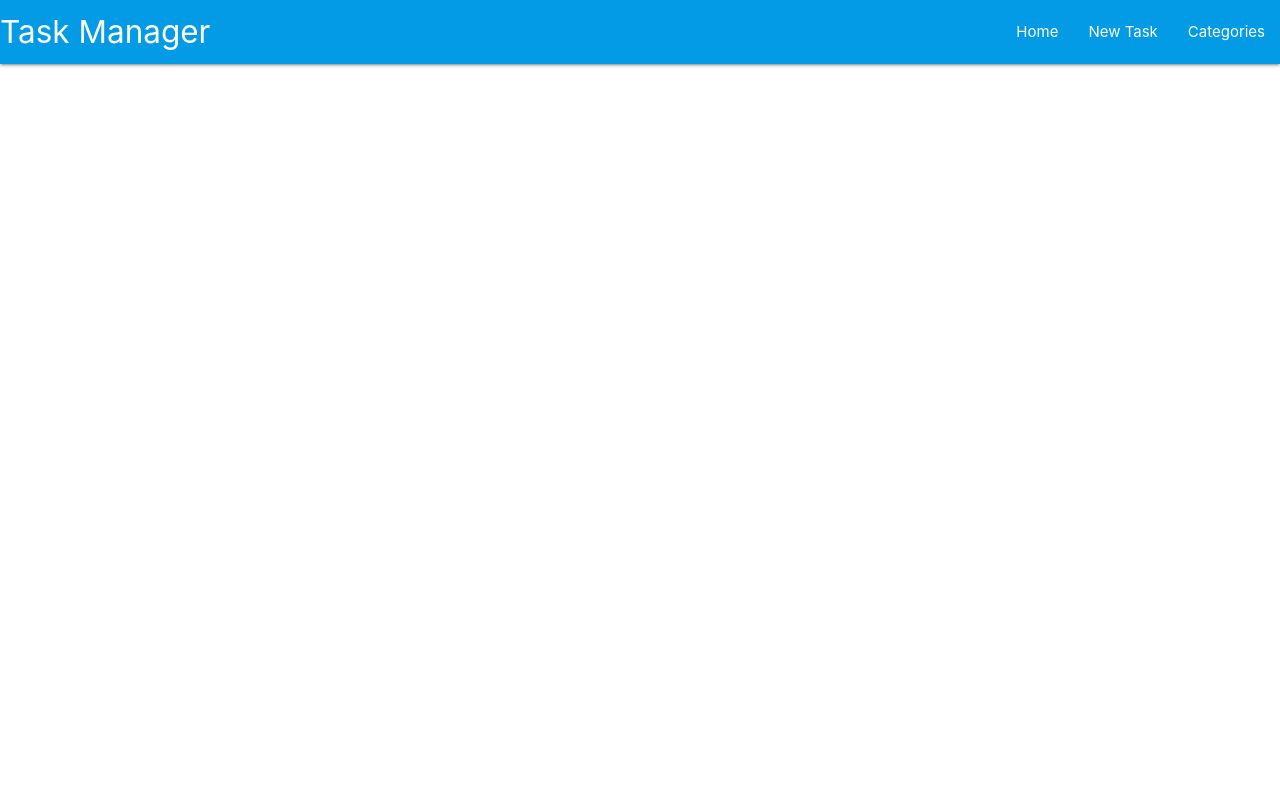
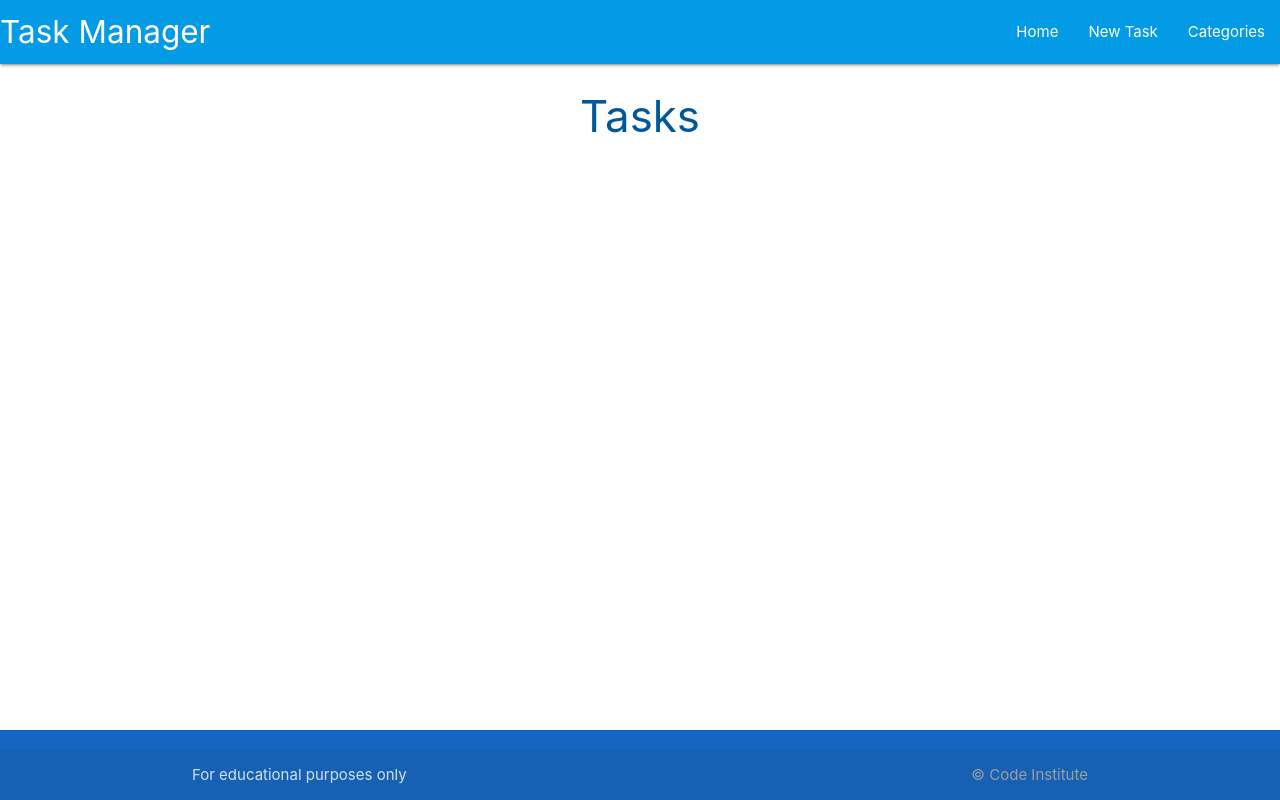
Before and after one commit to Ajn0r/task-manager, a Flask app: page / in a window 1280 px wide. Run offline with Flask 2, Linux system fonts and the light colour scheme.

Commit message:
add tasks.html and nav and footer

```diff
--- a/taskmanager/routes.py
+++ b/taskmanager/routes.py
@@ -5,4 +5,4 @@ from taskmanager.models import Category, Task
 
 @app.route("/")
 def home():
-    return render_template("base.html")
+    return render_template("tasks.html")
--- a/taskmanager/static/css/style.css
+++ b/taskmanager/static/css/style.css
@@ -0,0 +1,10 @@
+
+  body {
+    display: flex;
+    min-height: 100vh;
+    flex-direction: column;
+  }
+
+  main {
+    flex: 1 0 auto;
+  }
--- a/taskmanager/static/js/script.js
+++ b/taskmanager/static/js/script.js
@@ -0,0 +1,5 @@
+document.addEventListener('DOMContentLoaded', function() {
+
+    let sidenav = document.querySelectorAll('.sidenav');
+    M.Sidenav.init(sidenav);
+  });
--- a/taskmanager/templates/base.html
+++ b/taskmanager/templates/base.html
@@ -32,6 +32,19 @@
 
           </ul>
     </header>
+    <main class="container">
+      {% block content %}
+      {% endblock %}
+
+    </main>
+    <footer class="page-footer blue darken-3">
+      <div class="footer-copyright">
+        <div class="container">
+          For educational purposes only
+        <a class="grey-text right" href="https://codeinstitue.net">&copy; Code Institute</a>
+        </div>
+      </div>
+    </footer>
 
 
      <script src="https://cdnjs.cloudflare.com/ajax/libs/materialize/1.0.0/js/materialize.min.js"></script>
--- /dev/null
+++ b/taskmanager/templates/tasks.html
@@ -0,0 +1,6 @@
+{% extends "base.html" %}
+{% block content %}
+
+<h3 class="light-blue-text text-darken-4 center-align">Tasks</h3>
+
+{% endblock %}
```
